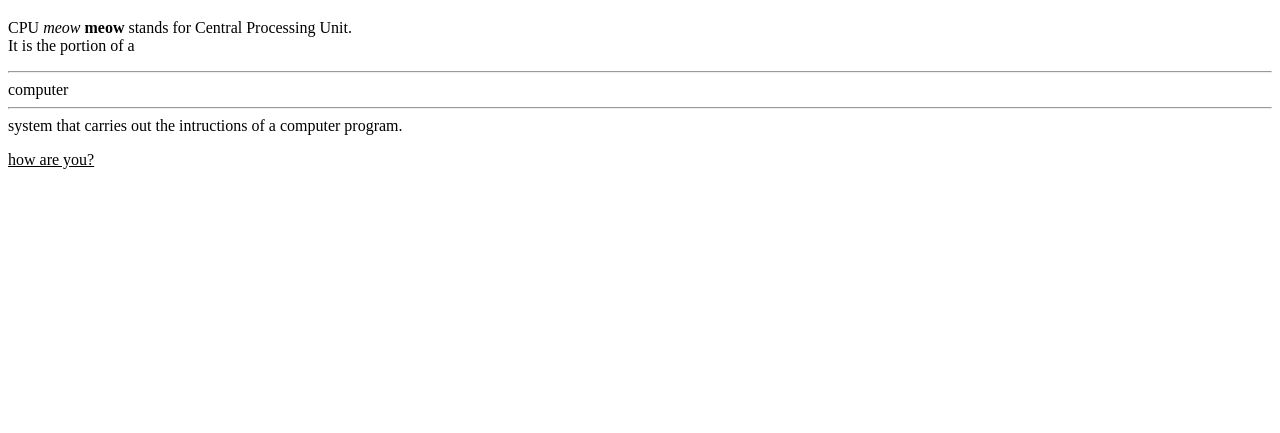
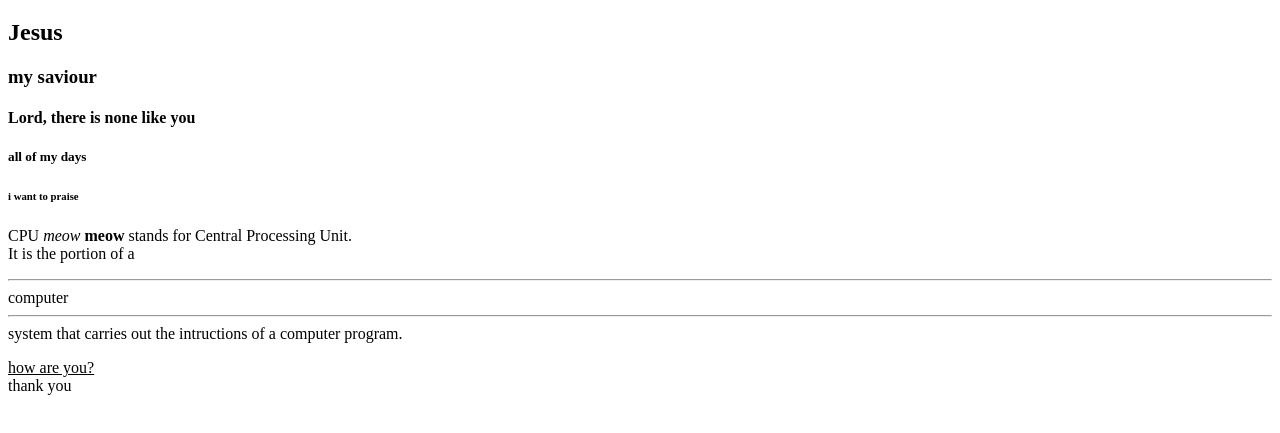
Before and after one commit to iamneo-production/ddabbaedccecbdadaeccdfffebaeceaec, a plain HTML site: page public/index.html in a window 1280 px wide. Shown: the part 87-520 px from the top of the page. Drawn offline with Linux system fonts and the light colour scheme.

Commit message:
Backup Commit

```diff
--- a/public/index.html
+++ b/public/index.html
@@ -6,12 +6,17 @@
 <h1>
     SDP
 </h1>
+<h2>Jesus</h2>
+<h3>my saviour</h3>
+<h4>Lord, there is none like you</h4>
+<h5>all of my days</h5>
+<h6>i want to praise</h6>
 <body>
     <p> CPU <i>meow</i>
         <b>meow</b>
         stands for Central Processing Unit.
     <br> It is the portion of a <hr>computer<hr> system that carries out the intructions of a computer program.</p>
     <u>how are you?</u>
-    <br
+    <br> thank you </br>
 </body>
 </html>
```
